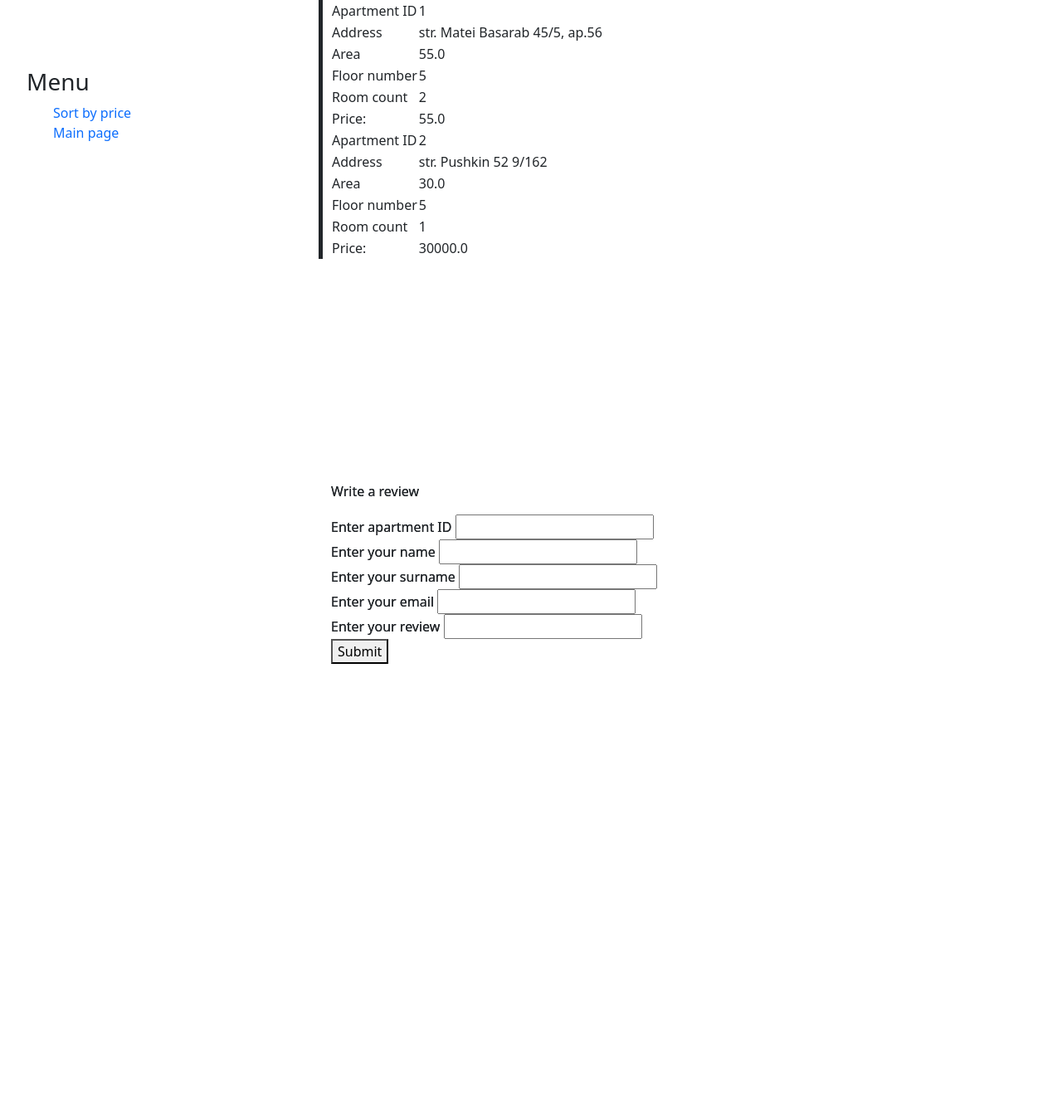
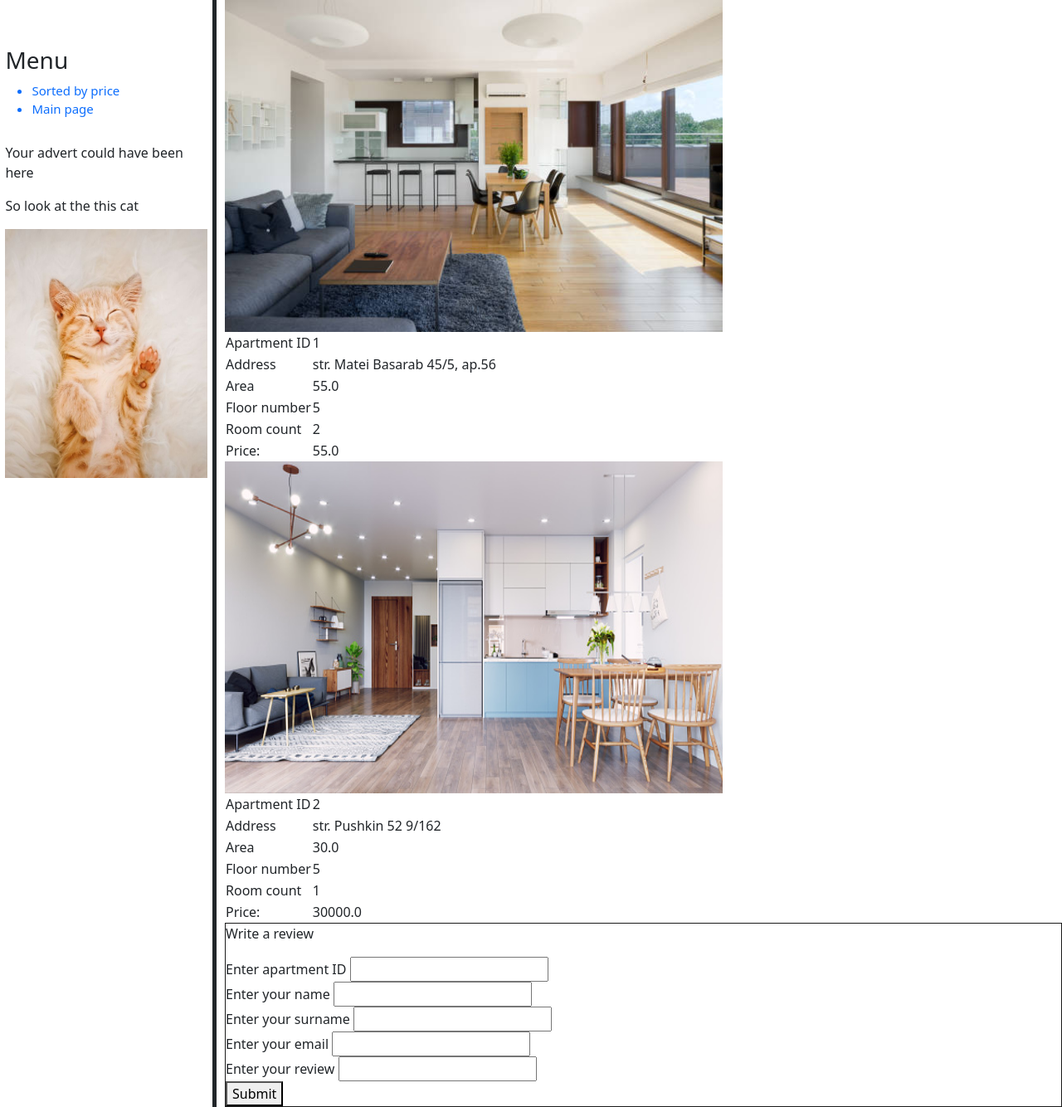
Before and after one commit to VictorVlaicov/PhytonIndividual, a Django app: page /ap/ in a window 1280 px wide; the page is wider, and only the part inside the window is pictured. Shown: that part at 83% size. Before the commit the page ends 800 px from the top of that part, so only its background shows below. Run offline with Django 4.2, Linux system fonts and the light colour scheme; data comes from the database, SQL or seed files in the repository; both versions use the stored data as it was after the commit; parts of the project's set-up code (start-up, migrations or seed data) failed here and were passed over; some libraries are stand-ins or nearby versions.

Commit message:
add advert area and apartment photo

```diff
--- a/main/models.py
+++ b/main/models.py
@@ -7,6 +7,7 @@ class Apartment(models.Model):
     floorNumber = models.IntegerField('floorNumber')
     roomCount = models.IntegerField('roomCount')
     price = models.FloatField('price')
+    picture = models.CharField('picture', max_length=100)
 
     class Meta:
         verbose_name = 'Apartment'
--- a/templates/main/apartments.html
+++ b/templates/main/apartments.html
@@ -1,9 +1,10 @@
 {% extends 'main/base.html' %}
+{% load static %}
 {% block title %}Apartments{% endblock %}
 {% block urls %}
     <ul>
         <a href={% url 'ap_sorted' %}>
-            <li>Sort by price</li>
+            <li>Sorted by price</li>
         </a>
         <a href={% url 'main' %}>
             <li>Main page</li>
@@ -17,6 +18,9 @@
             <td>Apartment ID</td>
             <td>{{ a.id }}</td>
 
+        </tr>
+        <tr>
+            <img style="width: 600px;height: 400px;" src="{% static a.picture %}" alt="">
         </tr>
         <tr>
             <td>Address</td>
@@ -39,6 +43,7 @@
             <td>{{ a.price }}</td>
         </tr>
     </table>
+    {% endfor %}
     <div class="input_form">
         <p>Write a review</p>
         <form action="{% url  'save_review' %}" method="post">
@@ -55,5 +60,4 @@
             <button>Submit</button>
         </form>
     </div>
-    {% endfor %}
 {% endblock %}
--- a/templates/main/base.html
+++ b/templates/main/base.html
@@ -7,13 +7,21 @@
     <link rel="stylesheet"
           href="https://cdn.jsdelivr.net/npm/@fortawesome/fontawesome-free@6.2.0/css/fontawesome.min.css">
     <link rel="shortcut icon" type="image/x-icon" sizes="16x16" href="static/img/icon.ico">
-    <link rel="stylesheet" type="text/css" href="{% static  'temp.css' %}">
+    <link rel="stylesheet" type="text/css" href="{% static  'css/temp.css' %}">
+    <script src="https://ajax.googleapis.com/ajax/libs/jquery/3.1.0/jquery.min.js"></script>
 </head>
 
 <body>
-<div class="left">
-    <h3>Menu</h3>
-    {% block urls %}{% endblock %}
+<div class="left_body">
+    <div class="navigation">
+        <h3>Menu</h3>
+        {% block urls %}{% endblock %}
+    </div>
+    <div class="advertising">
+        <p>Your advert could have been here</p>
+        <p>So look at the this cat</p>
+        <img style="width: 100%;height: 300px;" class="cat" src="{% static 'img/cat.jpg' %}" alt="">
+    </div>
 </div>
 <div class="right">
     {% block content %}{% endblock %}
--- /dev/null
+++ b/templates/main/static/css/temp.css
@@ -0,0 +1,44 @@
+.left_body {
+    float: left;
+    width: 20%;
+    display: inline-block;
+}
+
+.navigation {
+    padding: 2.5%;
+    height: 50%;
+}
+
+.navigation h3 {
+    margin-top: 50px;
+    font-size: 28px;
+}
+
+.navigation a {
+    font-size: 15px;
+    text-decoration: none;
+}
+
+.navigation a:hover {
+    color: #5979eb;
+    text-decoration: none;
+}
+
+.advertising {
+    padding: 2.5%;
+    height: 50%;
+    bottom:5%;
+}
+
+.right {
+    float: right;
+    width: 80%;
+    padding-left: 10px;
+    border-left: 5px solid;
+}
+
+.input_form {
+    border: 1px solid #1b1b1b;
+    width: 100%;
+    height: auto;
+}
--- a/templates/main/static/temp.css
+++ /dev/null
@@ -1,44 +0,0 @@
-.left {
-    float: left;
-    width: 20%;
-    padding: 2.5%;
-    height: 100vh;
-}
-
-.left h3 {
-    margin-top: 50px;
-    font-size: 28px;
-}
-
-.left ul {
-    list-style: none;
-}
-
-div .left ul li {
-    display: block;
-    margin-top: 15px;
-    transition: all .6s ease;
-}
-
-.left ul a {
-    text-decoration: none;
-}
-
-.left ul li:hover, aside ul a:hover {
-    color: #eb5959;
-    text-decoration: none;
-}
-
-.right {
-    float: right;
-    width: 70%;
-    padding-left: 10px;
-    border-left: 5px solid;
-}
-
-.input_form {
-    position: absolute;
-    bottom: 0;
-    width: 100%;
-    height: auto;
-}
```
Also changed, not shown: templates/main/main.html (+3 -11 lines), templates/main/static/css/style.css (added, +31 -0 lines), templates/main/static/js/script.js (added, +65 -0 lines), db.sqlite3, main/migrations/0002_alter_apartment_options_alter_client_options_and_more.py (added), templates/main/static/img/1.jpg (added), templates/main/static/img/2.jpg (added), templates/main/static/img/cat.jpg (added), templates/main/static/img/icon.ico (added), templates/main/static/img/icon.png (added).
